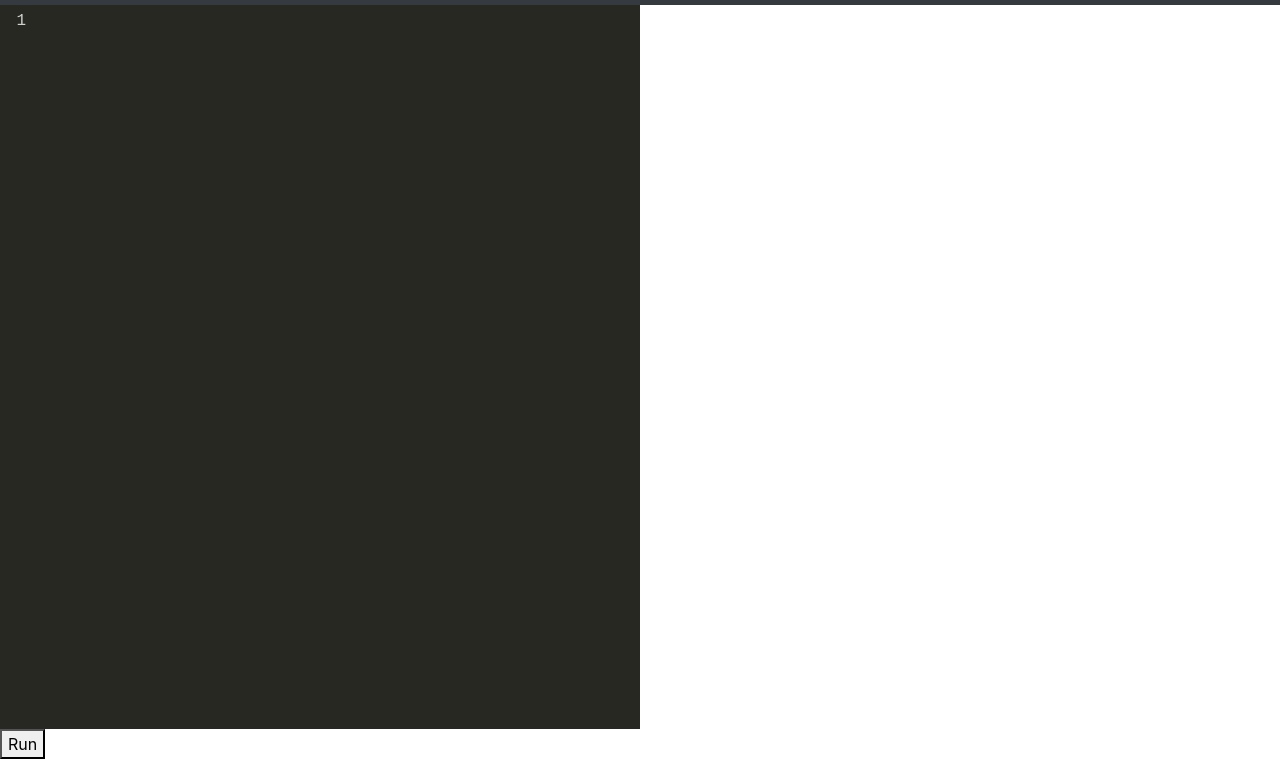
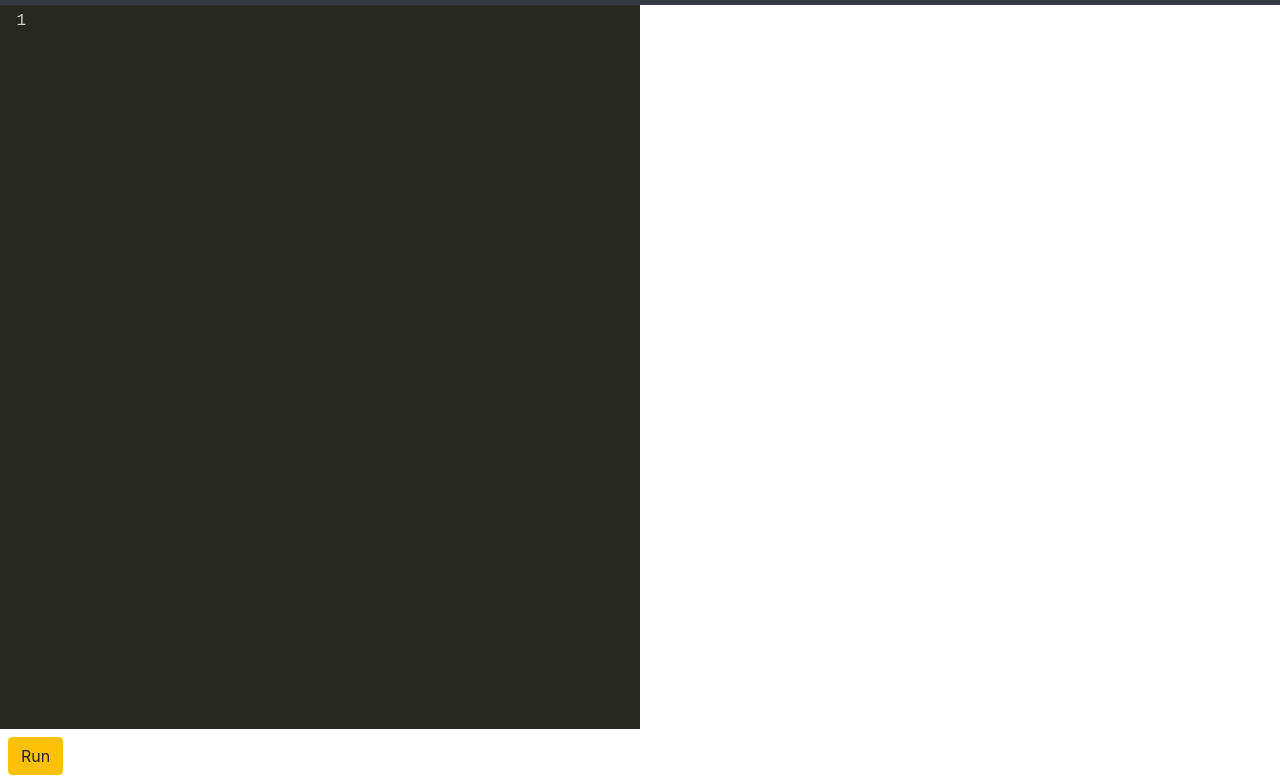
Before and after one commit to jackmorrison12/pyplay, a website built with webpack: page static/index.html in a window 1280 px wide. Shown: the part 71-854 px from the top of the page. Before the commit the page ends 830 px from the top, so only its background shows below. Built offline with nearby package versions, Linux system fonts and the light colour scheme.

Commit message:
changed button style

```diff
--- a/static/index.html
+++ b/static/index.html
@@ -30,7 +30,7 @@
     <div style="width: 50vw; height: calc(100vh - 75.78px);">
       <textarea id="textarea"></textarea>
 
-      <button id="run">Run</button>
+      <button class = "btn btn-warning m-2" id="run">Run</button>
 
       <script src="/js/app.bundle.js"></script>
     </div>
```
